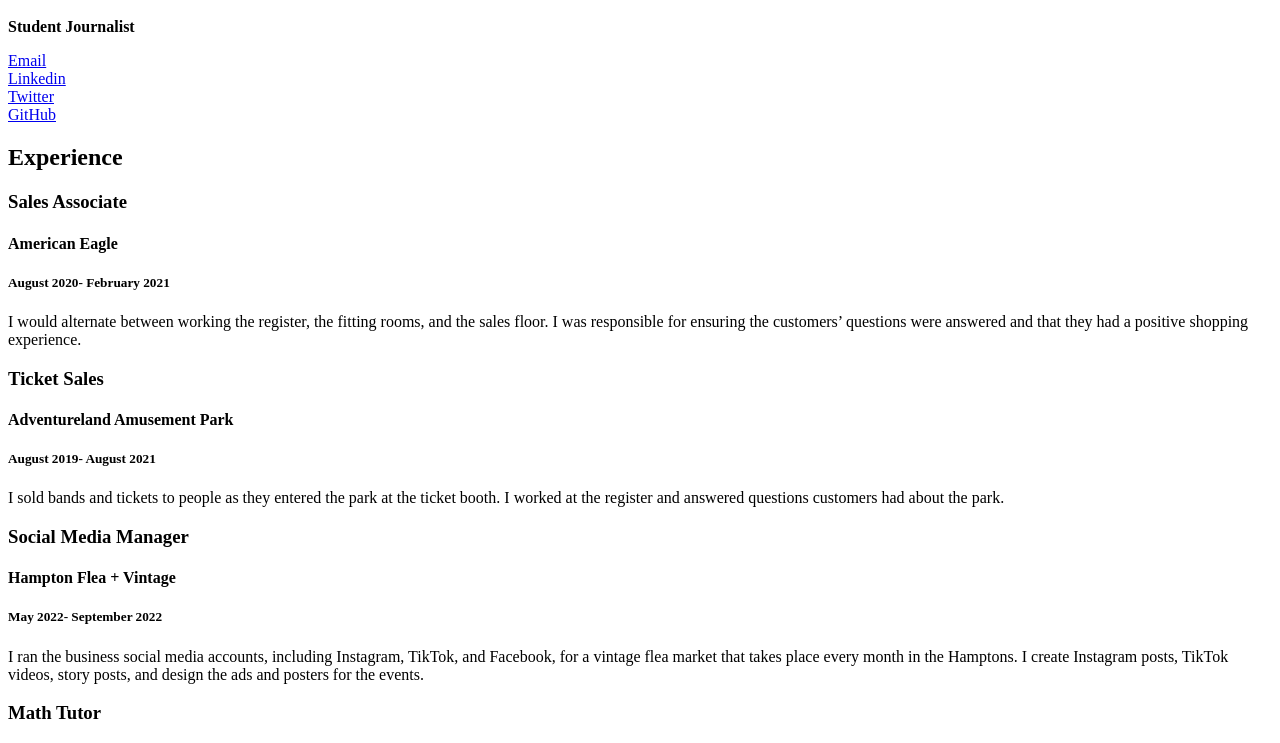
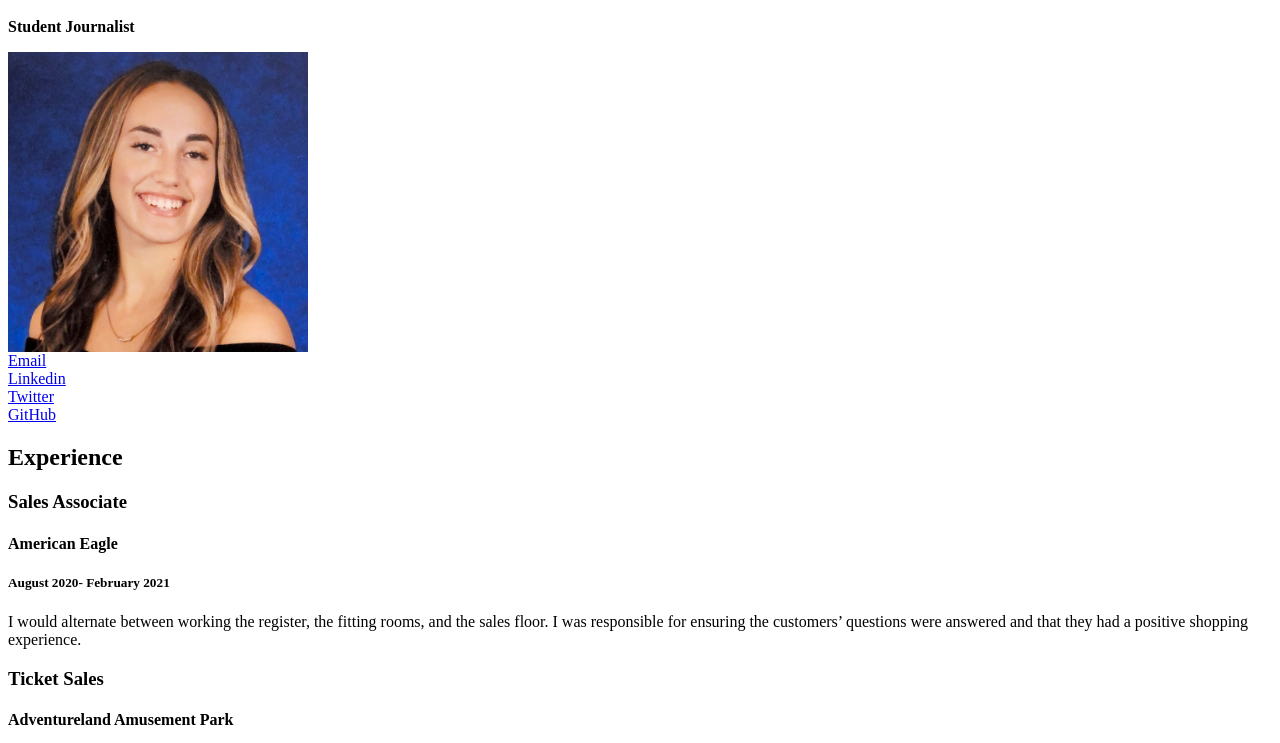
Before and after one commit to tarag219/Tara-Goldstein-Jour352, a plain HTML site: page resume.html in a window 1280 px wide. Shown: the part 48-791 px from the top of the page. Drawn offline with Linux system fonts and the light colour scheme.

Commit message:
Update resume.html

```diff
--- a/resume.html
+++ b/resume.html
@@ -3,8 +3,10 @@
     <title>Tara Goldstein Resume</title>
   </head>
   <body>
+    <!I built this myself>
       <h1>Tara Goldstein</h1>
       <p><strong>Student Journalist</strong></p>
+        <img src="tara-goldstein-headshot.jpg" alt="a photo of me" width="300">
 
         <div id="contact">
             <a href="mailto:tarag219@terpmail.umd.edu">Email</a>
@@ -55,6 +57,5 @@
       <p>Contact Me</p>
         <a href="#contact">Contact</a>
 
-
   </body>
 </html>
```
